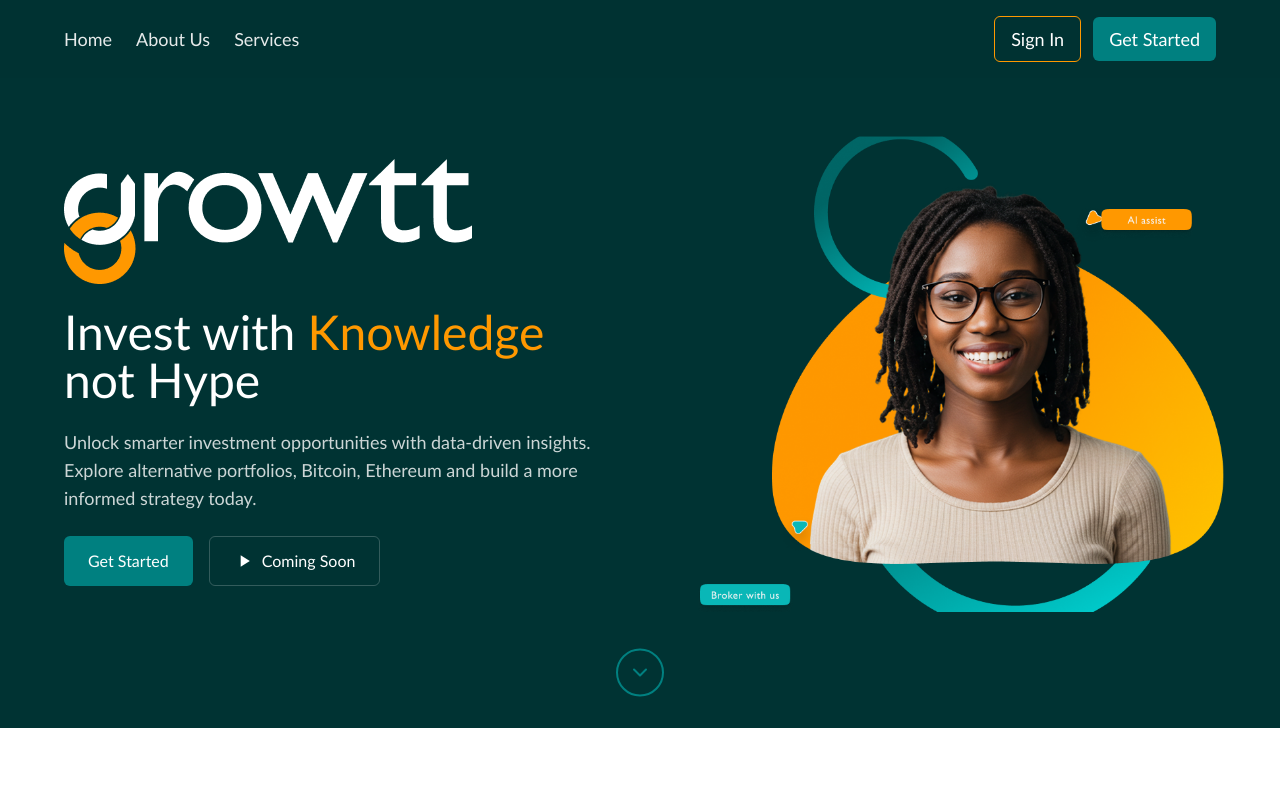
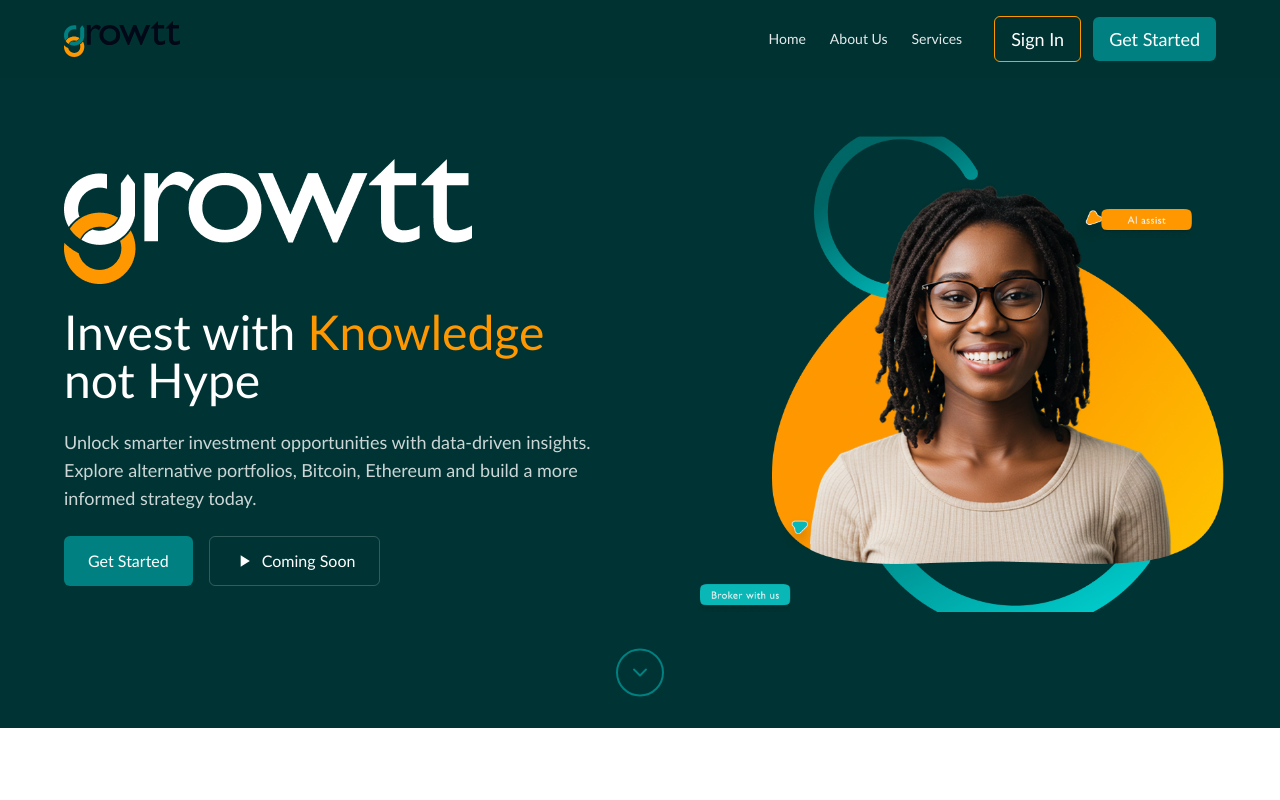
Before and after one commit to ydkdan6/growtt, a React (Vite) app: page / in a window 1280 px wide. Shown: the top 800 px of the page. Built offline with nearby package versions, Linux system fonts and the light colour scheme.

Commit message:
fixed mobile nav bar

```diff
--- a/src/pages/Index.tsx
+++ b/src/pages/Index.tsx
@@ -68,19 +68,20 @@
       >
         <div className="max-w-7xl mx-auto px-4 sm:px-6 lg:px-16 py-4">
           <div className="flex items-center justify-between">
-            <div className="flex items-center gap-6 text-lg text-white/90">
+            <GrowttLogo />
+            {/* <div className="hidden md:flex md:items-center gap-6 text-lg text-white/90">
+                <a href="#" className="hover:text-white transition-colors">Home</a>
+                <a href="#" className="hover:text-white transition-colors">About Us</a>
+                <a href="#" className="hover:text-white transition-colors">Services</a>
+              </div> */}
+
+            {/* Desktop Navigation */}
+            <div className="hidden md:flex md:justify-start items-center gap-8">
+              <div className="flex items-center gap-6 text-sm text-white/90">
                 <a href="#" className="hover:text-white transition-colors">Home</a>
                 <a href="#" className="hover:text-white transition-colors">About Us</a>
                 <a href="#" className="hover:text-white transition-colors">Services</a>
               </div>
-
-            {/* Desktop Navigation */}
-            <div className="hidden md:flex md:justify-start items-center gap-8">
-              {/* <div className="flex items-center gap-6 text-sm text-white/90">
-                <a href="#" className="hover:text-white transition-colors">Home</a>
-                <a href="#" className="hover:text-white transition-colors">About Us</a>
-                <a href="#" className="hover:text-white transition-colors">Services</a>
-              </div> */}
               <div className="flex items-center gap-3">
                 <button className="px-4 py-2 text-lg text-white border border-growtt-orange rounded-md hover:bg-white/10 transition-colors">
                   Sign In
@@ -96,7 +97,7 @@
               onClick={() => setMobileMenuOpen(!mobileMenuOpen)}
               className="md:hidden text-white p-2"
             >
-              {mobileMenuOpen ? <X className="w-6 h-6" /> : <Menu className="w-6 h-6" />}
+              {mobileMenuOpen ? <X className="w-6 h-6 mr-8" /> : <Menu className="w-6 h-6 mr-8" />}
             </button>
           </div>
 
@@ -113,10 +114,10 @@
                   <a href="#" className="text-white/90 hover:text-white transition-colors py-2">Home</a>
                   <a href="#" className="text-white/90 hover:text-white transition-colors py-2">About Us</a>
                   <a href="#" className="text-white/90 hover:text-white transition-colors py-2">Services</a>
-                  <button className="px-4 py-2 text-sm text-white border border-white/20 rounded-md hover:bg-white/10 transition-colors">
+                  <button className="w-[170px] px-4 py-2 text-sm text-white border border-white/20 rounded-md hover:bg-white/10 transition-colors">
                     Sign In
                   </button>
-                  <button className="px-4 py-2 text-sm bg-growtt-teal text-white rounded-md hover:bg-growtt-teal/90 transition-colors">
+                  <button className=" w-[170px] px-4 py-2 text-sm bg-growtt-teal text-white rounded-md hover:bg-growtt-teal/90 transition-colors">
                     Get Started
                   </button>
                 </div>
```
